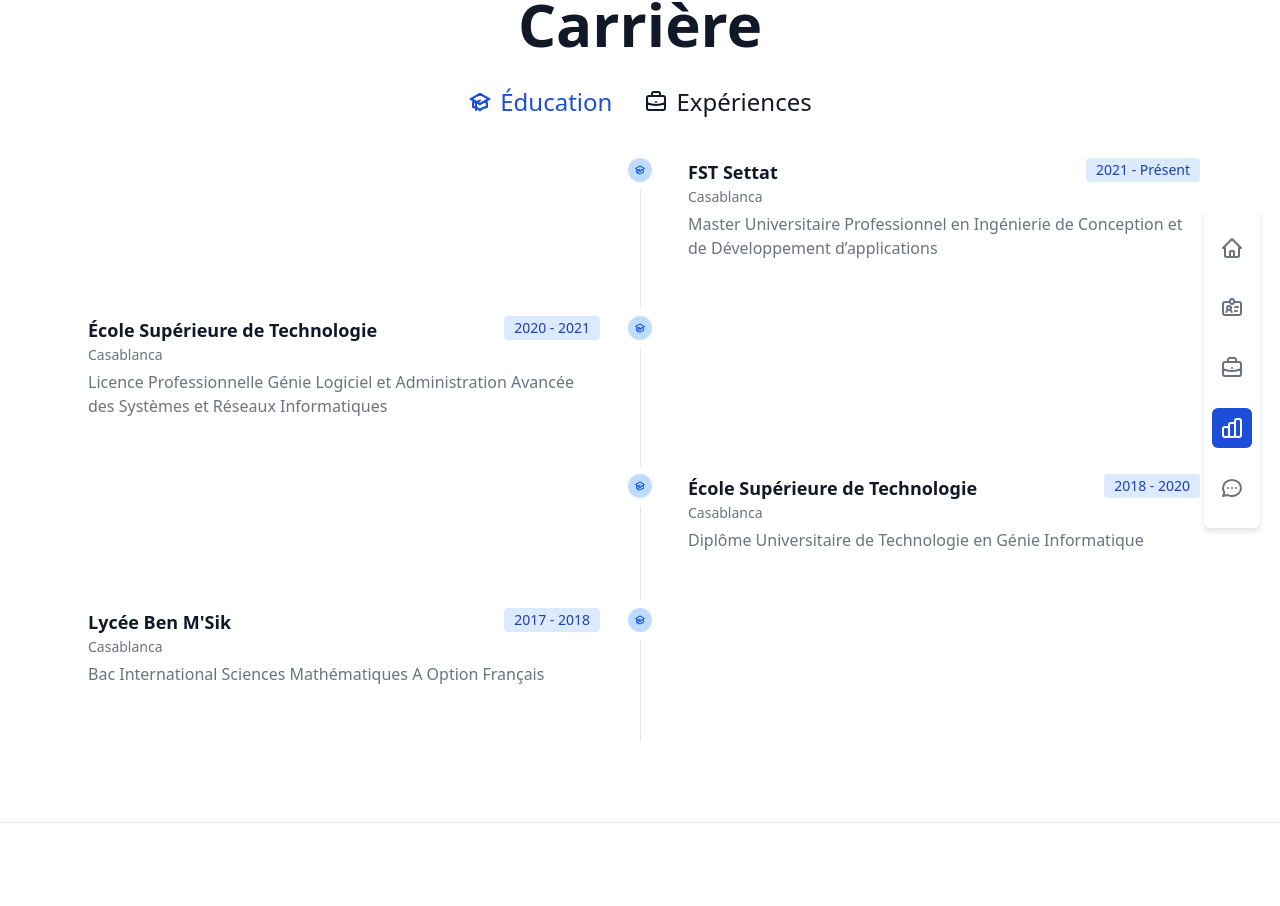
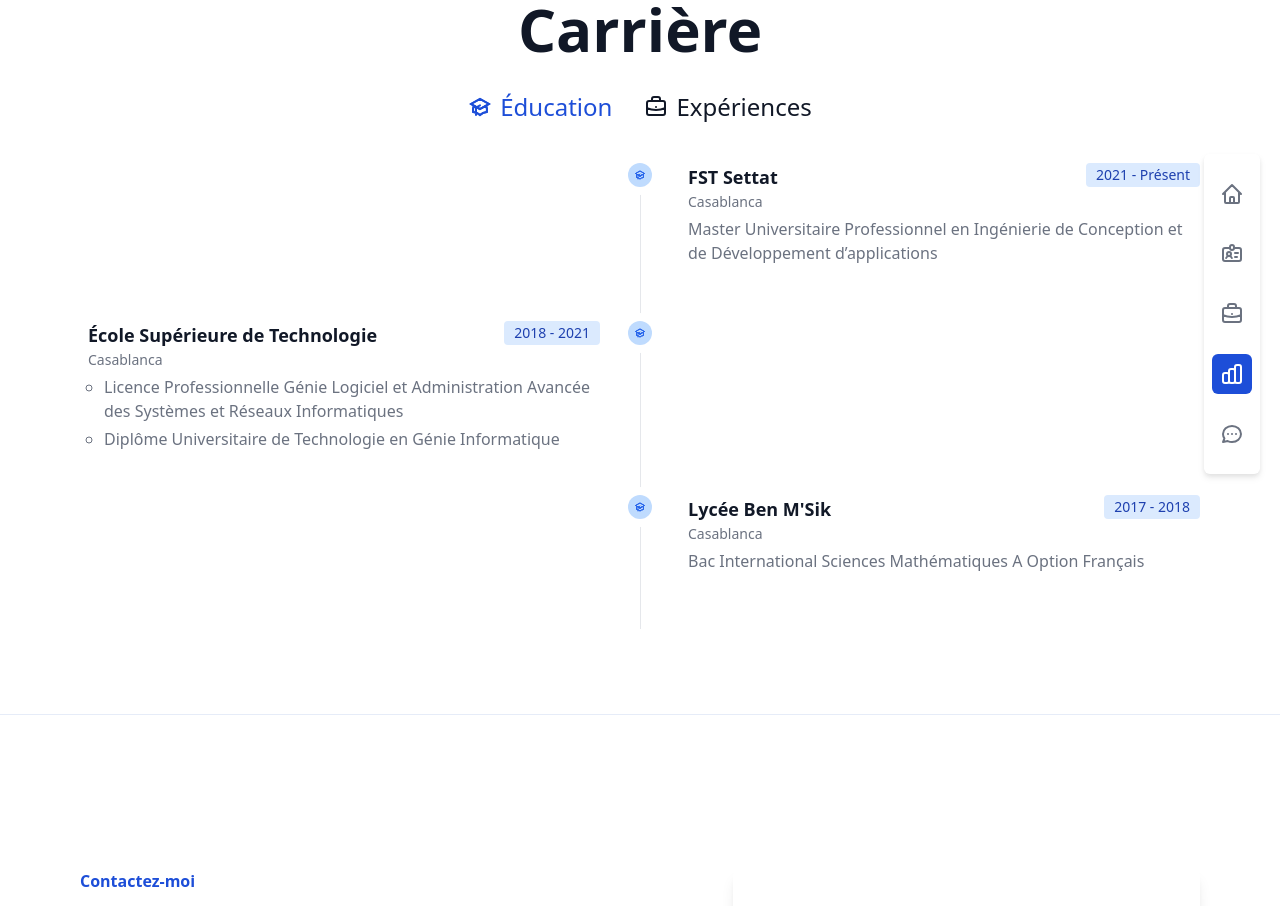
Before and after one commit to elmehdielhamdi/portfolio-v2, a React (Create React App) app: page / in a window 1280 px wide. Shown: the part 7795-8701 px from the top of the page. Built offline with nearby package versions, Linux system fonts and the light colour scheme.

Commit message:
work on timelines done

```diff
--- a/public/locales/fr/translation.json
+++ b/public/locales/fr/translation.json
@@ -34,14 +34,11 @@
       {
         "title": "École Supérieure de Technologie",
         "subtitle": "Casablanca",
-        "tag": "2020 - 2021",
-        "paragraph": "Licence Professionnelle Génie Logiciel et Administration Avancée des Systèmes et Réseaux Informatiques"
-      },
-      {
-        "title": "École Supérieure de Technologie",
-        "subtitle": "Casablanca",
-        "tag": "2018 - 2020",
-        "paragraph": "Diplôme Universitaire de Technologie en Génie Informatique"
+        "tag": "2018 - 2021",
+        "paragraph": [
+          "Licence Professionnelle Génie Logiciel et Administration Avancée des Systèmes et Réseaux Informatiques",
+          "Diplôme Universitaire de Technologie en Génie Informatique"
+        ]
       },
       {
         "title": "Lycée Ben M'Sik",
@@ -51,6 +48,13 @@
       }
     ],
     "work": [
+      {
+        "title": "Lacaisse.ma",
+        "subtitle": "CDI - Développeur Web Full Stack",
+        "tag": "Août 2022 - Présent",
+        "paragraph": "Maintenance et développement de nouvelles fonctionnalités pour le back office de lacaisse.ma",
+        "tech": "Technologies: React – NodeJS – ExpressJS – mysql"
+      },
       {
         "title": "Laboratoire RITM",
         "subtitle": "Stage",
--- /dev/null
+++ b/src/pages/career/TimelineEducation.jsx
@@ -0,0 +1,39 @@
+import { HiOutlineAcademicCap } from "react-icons/hi";
+
+// pb-10 w-full flex pl-10 lg:pl-20
+// pb-10 w-full flex justify-end pr-20
+
+export default function TimelineEducation({ item, index }) {
+  return (
+    <div
+      className={`pb-10 w-full flex ${index % 2 !== 0 ? "justify-end pr-20" : "pl-10 lg:pl-20"}`}
+    >
+      <div className={`hidden lg:block w-1/2 ${index % 2 !== 0 && "order-2"}`}></div>
+      <div className={`${index % 2 !== 0 && "order-1"} w-full lg:w-1/2`}>
+        <span className="flex absolute -left-[12px] lg:left-[calc(50%-12px)] justify-center items-center w-6 h-6 bg-blue-200 rounded-full ring-8 ring-white">
+          <HiOutlineAcademicCap className="w-3 h-3 text-blue-600" />
+        </span>
+        <div className="ml-2">
+          <h1 className="flex flex-col sm:flex-row items-start justify-between mb-1 text-lg font-semibold text-gray-900">
+            {item.title}
+            <span className="whitespace-nowrap bg-blue-100 text-center text-blue-800 text-sm font-medium px-2.5 py-0.5 rounded my-1 sm:my-0">
+              {item.tag}
+            </span>
+          </h1>
+          <time className="block mb-2 text-sm font-normal leading-none text-gray-500">
+            {item.subtitle}
+          </time>
+          {Array.isArray(item?.paragraph) ? (
+            <ul style={{ listStyle: "circle", paddingLeft: 16 }}>
+              {item?.paragraph?.map((paragraph) => (
+                <li className="mb-1 text-base font-normal text-gray-500">{paragraph}</li>
+              ))}
+            </ul>
+          ) : (
+            <p className="mb-4 text-base font-normal text-gray-500">{item.paragraph}</p>
+          )}
+        </div>
+      </div>
+    </div>
+  );
+}
--- a/src/pages/career/Timeline.jsx
+++ b/src/pages/career/TimelineWork.jsx
@@ -1,22 +1,14 @@
-import { useTranslation } from "react-i18next";
-import { HiOutlineBriefcase, HiOutlineAcademicCap } from "react-icons/hi";
+import { HiOutlineBriefcase } from "react-icons/hi";
 
-export default function Timeline({ item, type, position, index }) {
-  const { t } = useTranslation();
+export default function TimelineWork({ item, index }) {
   return (
     <div
-      className={`pb-10 w-full flex ${
-        position === "left" ? "justify-end pr-20" : "pl-10 lg:pl-20"
-      }`}
+      className={`pb-10 w-full flex ${index % 2 !== 0 ? "justify-end pr-20" : "pl-10 lg:pl-20"}`}
     >
-      <div className={`hidden lg:block w-1/2 ${position === "left" && "order-2"}`}></div>
-      <div className={`${position === "left" && "order-1"} w-full lg:w-1/2`}>
+      <div className={`hidden lg:block w-1/2 ${index % 2 !== 0 && "order-2"}`}></div>
+      <div className={`${index % 2 !== 0 && "order-1"} w-full lg:w-1/2`}>
         <span className="flex absolute -left-[12px] lg:left-[calc(50%-12px)] justify-center items-center w-6 h-6 bg-blue-200 rounded-full ring-8 ring-white">
-          {type === "work" ? (
-            <HiOutlineBriefcase className="w-3 h-3 text-blue-600" />
-          ) : (
-            <HiOutlineAcademicCap className="w-3 h-3 text-blue-600" />
-          )}
+          <HiOutlineBriefcase className="w-3 h-3 text-blue-600" />
         </span>
         <div className="ml-2">
           <h1 className="flex flex-col sm:flex-row items-start justify-between mb-1 text-lg font-semibold text-gray-900">
@@ -28,10 +20,9 @@ export default function Timeline({ item, type, position, index }) {
           <time className="block mb-2 text-sm font-normal leading-none text-gray-500">
             {item.subtitle}
           </time>
+
           <p className="mb-4 text-base font-normal text-gray-500">{item.paragraph}</p>
-          {type === "work" && (
-            <p className="-mt-3 text-base font-normal text-gray-500">{item.tech}</p>
-          )}
+          <p className="-mt-3 text-base font-normal text-gray-500">{item.tech}</p>
         </div>
       </div>
     </div>
--- a/src/pages/career/index.jsx
+++ b/src/pages/career/index.jsx
@@ -1,7 +1,9 @@
-import Timeline from "./Timeline";
 import { HiOutlineAcademicCap, HiOutlineBriefcase } from "react-icons/hi";
 import { useState } from "react";
 import { useTranslation } from "react-i18next";
+
+import TimelineWork from "./TimelineWork";
+import TimelineEducation from "./TimelineEducation";
 
 export default function Career() {
   const { t } = useTranslation();
@@ -14,14 +16,18 @@ export default function Career() {
         <h1 className="font-black sm:text-6xl text-4xl mb-8 text-center">{t("career.title")}</h1>
         <div className="flex w-100 justify-center gap-8 text-2xl mb-10">
           <button
-            className={`flex gap-2 items-center capitalize ${timeline === "education" && "text-primary"}`}
+            className={`flex gap-2 items-center capitalize ${
+              timeline === "education" && "text-primary"
+            }`}
             onClick={() => setTimeline("education")}
           >
             <HiOutlineAcademicCap />
             {t("career.tabs.education")}
           </button>
           <button
-            className={`flex gap-2 items-center capitalize ${timeline === "work" && "text-primary"}`}
+            className={`flex gap-2 items-center capitalize ${
+              timeline === "work" && "text-primary"
+            }`}
             onClick={() => setTimeline("work")}
           >
             <HiOutlineBriefcase />
@@ -31,18 +37,14 @@ export default function Career() {
         <div className="relative hidden lg:block">
           <div className="absolute border-l border-gray-200 left-[50%] h-full"></div>
           {timeline === "education"
-            ? education.map((item, i) => (
-                <Timeline key={i} item={item} type="education" position={i % 2 === 0 ? "right" : "left"} index={i} />
-              ))
-            : work.map((item, i) => (
-                <Timeline key={i} item={item} type="work" position={i % 2 === 0 ? "right" : "left"} index={i} />
-              ))}
+            ? education.map((item, i) => <TimelineEducation key={i} item={item} index={i} />)
+            : work.map((item, i) => <TimelineWork key={i} item={item} index={i} />)}
         </div>
         <div className="relative block lg:hidden w-full mx-auto">
           <div className="absolute border-l border-gray-200 left-0 h-full"></div>
           {timeline === "education"
-            ? education.map((item, i) => <Timeline key={i} item={item} type="education" position="right" index={i} />)
-            : work.map((item, i) => <Timeline key={i} item={item} type="work" position="right" index={i} />)}
+            ? education.map((item, i) => <TimelineEducation key={i} item={item} index={2} />)
+            : work.map((item, i) => <TimelineWork key={i} item={item} index={2} />)}
         </div>
       </div>
     </section>
```
Also changed, not shown: public/locales/en/translation.json (+16 -12 lines).
